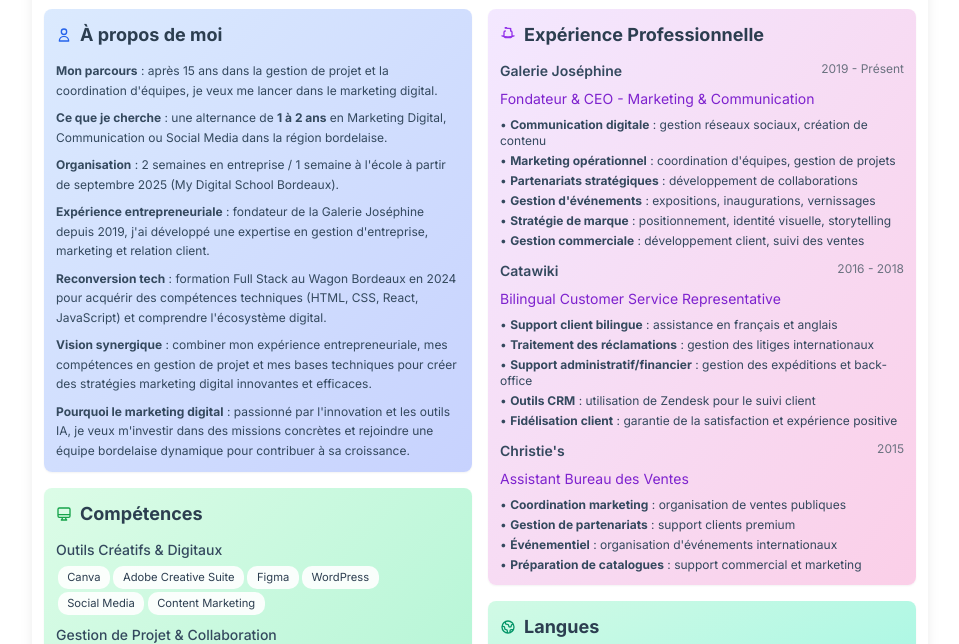
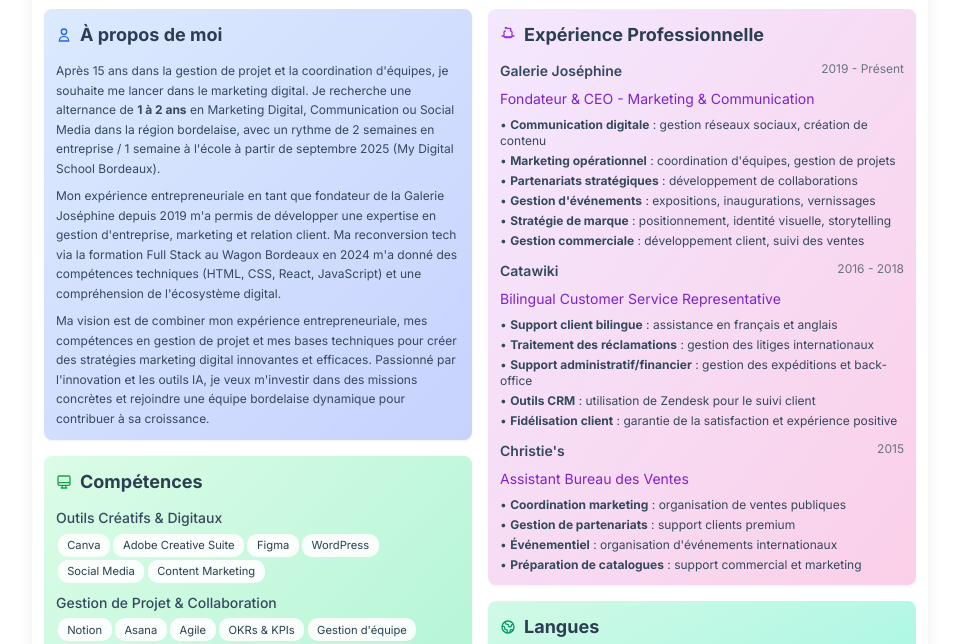
Before and after one commit to Sooruz85/cv-etienne, a website: page index.html in a window 1280 px wide. Shown: the part 127-771 px from the top of the page, without its empty margins (160-1119 px from the left). Drawn offline with nearby package versions, Linux system fonts and the light colour scheme.

Commit message:
📝 Transformation section 'À propos de moi' en texte unifié - Remplacement des points séparés par un texte fluide et cohérent - Amélioration de la lisibilité et du style du CV

```diff
--- a/index.html
+++ b/index.html
@@ -123,37 +123,21 @@
                             </svg>
                             À propos de moi
                         </h3>
-                        <div class="space-y-2">
-                            <p class="text-xs text-text-gray leading-relaxed">
-                                <strong>Mon parcours</strong> : après 15 ans dans la gestion de projet et la coordination d'équipes,
-                                je veux me lancer dans le marketing digital.
+                        <div class="text-xs text-text-gray leading-relaxed space-y-2">
+                            <p>
+                                Après 15 ans dans la gestion de projet et la coordination d'équipes, je souhaite me lancer dans le marketing digital.
+                                Je recherche une alternance de <strong>1 à 2 ans</strong> en Marketing Digital, Communication ou Social Media dans la région bordelaise,
+                                avec un rythme de 2 semaines en entreprise / 1 semaine à l'école à partir de septembre 2025 (My Digital School Bordeaux).
                             </p>
-                            <p class="text-xs text-text-gray leading-relaxed">
-                                <strong>Ce que je cherche</strong> : une alternance de <strong>1 à 2 ans</strong>
-                                en Marketing Digital, Communication ou Social Media dans la région bordelaise.
+                            <p>
+                                Mon expérience entrepreneuriale en tant que fondateur de la Galerie Joséphine depuis 2019 m'a permis de développer une expertise
+                                en gestion d'entreprise, marketing et relation client. Ma reconversion tech via la formation Full Stack au Wagon Bordeaux en 2024
+                                m'a donné des compétences techniques (HTML, CSS, React, JavaScript) et une compréhension de l'écosystème digital.
                             </p>
-                            <p class="text-xs text-text-gray leading-relaxed">
-                                <strong>Organisation</strong> : 2 semaines en entreprise / 1 semaine à l'école
-                                à partir de septembre 2025 (My Digital School Bordeaux).
-                            </p>
-                            <p class="text-xs text-text-gray leading-relaxed">
-                                <strong>Expérience entrepreneuriale</strong> : fondateur de la Galerie Joséphine depuis 2019,
-                                j'ai développé une expertise en gestion d'entreprise, marketing et relation client.
-                            </p>
-                            <p class="text-xs text-text-gray leading-relaxed">
-                                <strong>Reconversion tech</strong> : formation Full Stack au Wagon Bordeaux en 2024
-                                pour acquérir des compétences techniques (HTML, CSS, React, JavaScript) et comprendre
-                                l'écosystème digital.
-                            </p>
-                            <p class="text-xs text-text-gray leading-relaxed">
-                                <strong>Vision synergique</strong> : combiner mon expérience entrepreneuriale,
-                                mes compétences en gestion de projet et mes bases techniques pour créer des
-                                stratégies marketing digital innovantes et efficaces.
-                            </p>
-                            <p class="text-xs text-text-gray leading-relaxed">
-                                <strong>Pourquoi le marketing digital</strong> : passionné par l'innovation et les outils IA,
-                                je veux m'investir dans des missions concrètes et rejoindre une équipe bordelaise
-                                dynamique pour contribuer à sa croissance.
+                            <p>
+                                Ma vision est de combiner mon expérience entrepreneuriale, mes compétences en gestion de projet et mes bases techniques
+                                pour créer des stratégies marketing digital innovantes et efficaces. Passionné par l'innovation et les outils IA,
+                                je veux m'investir dans des missions concrètes et rejoindre une équipe bordelaise dynamique pour contribuer à sa croissance.
                             </p>
                         </div>
                     </div>
```
